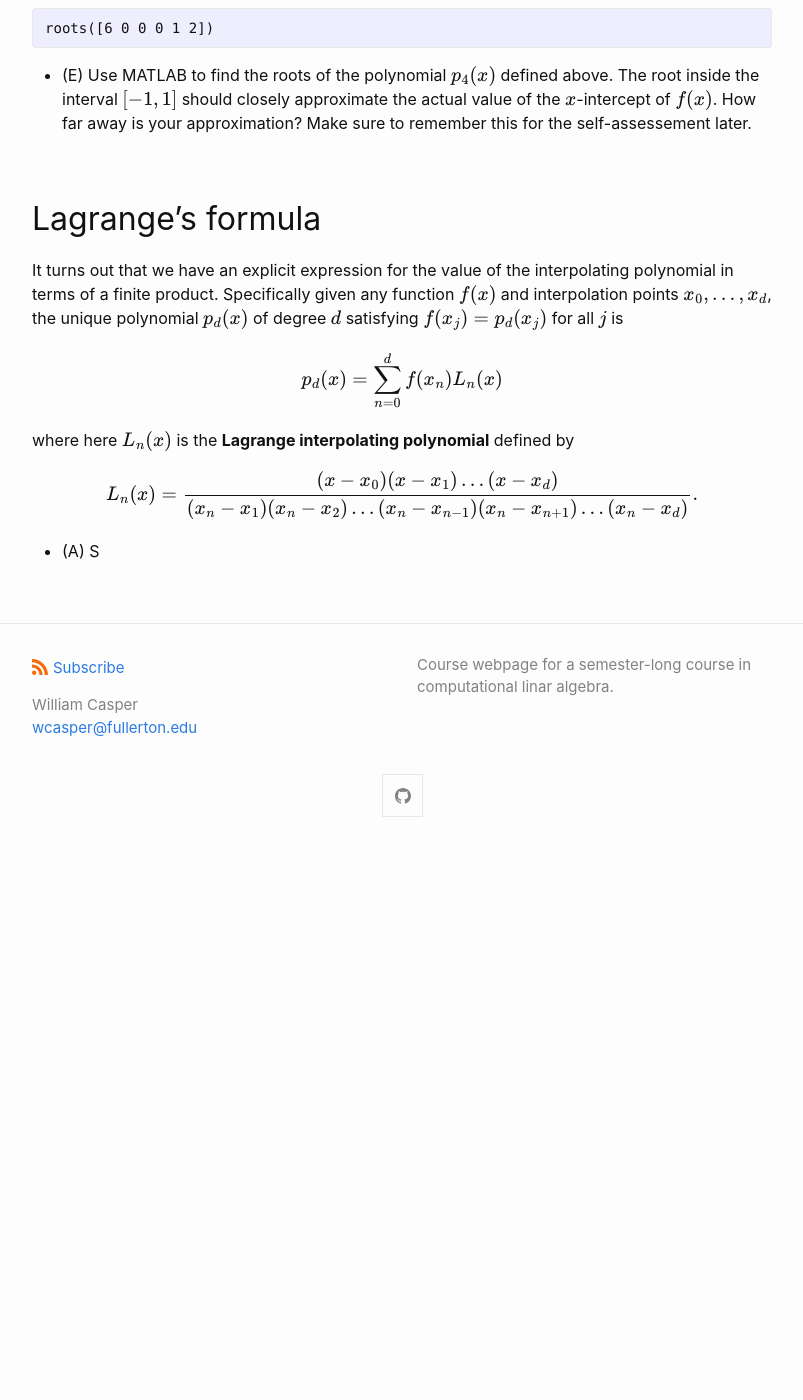
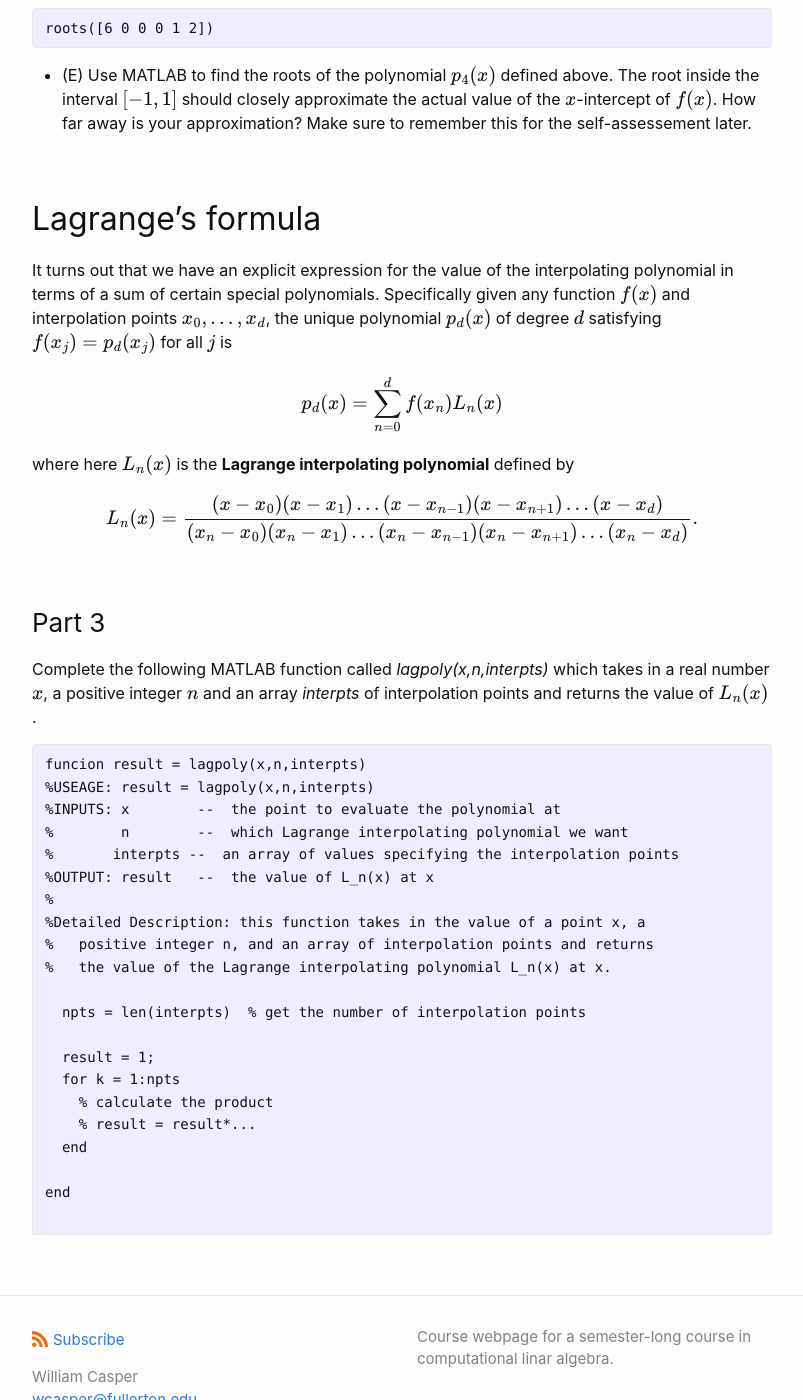
Before and after one commit to wcasper/math107spring2022, a Jekyll site: the page built from _worksheets/ws6/ws6.md, in a window 1280 px wide and 1400 px high, scrolled down 3194 px. Shown: the whole window, without its empty margins (238-1041 px from the left). Built offline with Jekyll 4.4.1, drawn with Linux system fonts in a browser that asks for light colours; before the commit the page ends 4046 px from its top, so only the background shows below that.

Commit message:
added programming task

````diff
--- a/_worksheets/ws6/ws6.md
+++ b/_worksheets/ws6/ws6.md
@@ -97,13 +97,39 @@ roots([6 0 0 0 1 2])
 
 ## Lagrange's formula
 
-It turns out that we have an explicit expression for the value of the interpolating polynomial in terms of a finite product.
+It turns out that we have an explicit expression for the value of the interpolating polynomial in terms of a sum of certain special polynomials.
 Specifically given any function $$f(x)$$ and interpolation points $$x_0,\dots, x_d$$, the unique polynomial $$p_d(x)$$ of degree $$d$$ satisfying $$f(x_j) = p_d(x_j)$$ for all $$j$$ is
 
 $$p_d(x) = \sum_{n=0}^d f(x_n)L_n(x)$$
 
 where here $$L_n(x)$$ is the **Lagrange interpolating polynomial** defined by
 
-$$L_n(x) = \frac{(x-x_0)(x-x_1)\dots(x-x_d)}{(x_n-x_1)(x_n-x_2)\dots (x_n-x_{n-1})(x_n-x_{n+1})\dots (x_n-x_d)}.$$
+$$L_n(x) = \frac{(x-x_0)(x-x_1)\dots (x-x_{n-1})(x-x_{n+1})\dots (x-x_d)}{(x_n-x_0)(x_n-x_1)\dots (x_n-x_{n-1})(x_n-x_{n+1})\dots (x_n-x_d)}.$$
 
-* (A) S
+### Part 3
+
+Complete the following MATLAB function called *lagpoly(x,n,interpts)* which takes in a real number $$x$$, a positive integer $$n$$ and an array *interpts* of interpolation points and returns the value of $$L_n(x)$$.
+
+```MATLAB
+funcion result = lagpoly(x,n,interpts)
+%USEAGE: result = lagpoly(x,n,interpts)
+%INPUTS: x        --  the point to evaluate the polynomial at
+%        n        --  which Lagrange interpolating polynomial we want
+%	interpts --  an array of values specifying the interpolation points
+%OUTPUT: result   --  the value of L_n(x) at x
+%
+%Detailed Description: this function takes in the value of a point x, a
+%   positive integer n, and an array of interpolation points and returns
+%   the value of the Lagrange interpolating polynomial L_n(x) at x.
+
+  npts = len(interpts)  % get the number of interpolation points
+
+  result = 1;
+  for k = 1:npts
+    % calculate the product
+    % result = result*...
+  end
+
+end
+
+```
````
